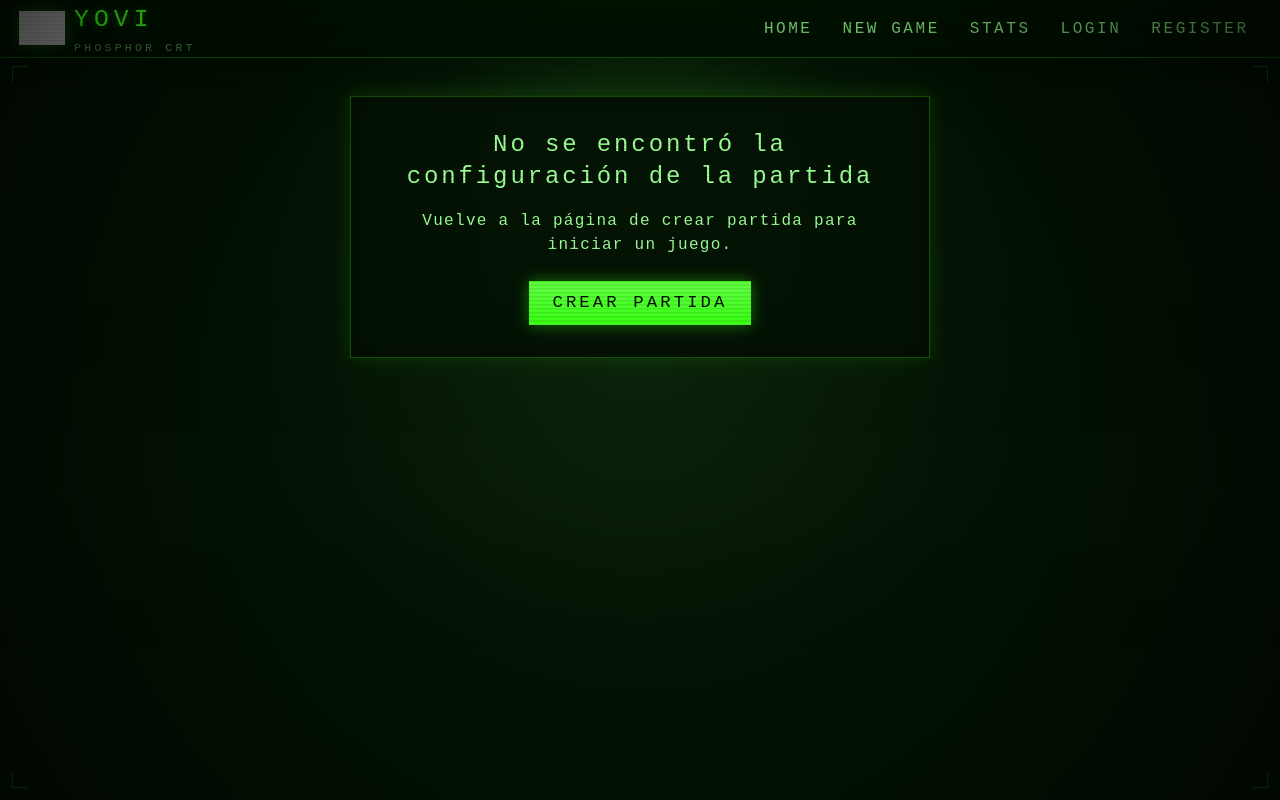
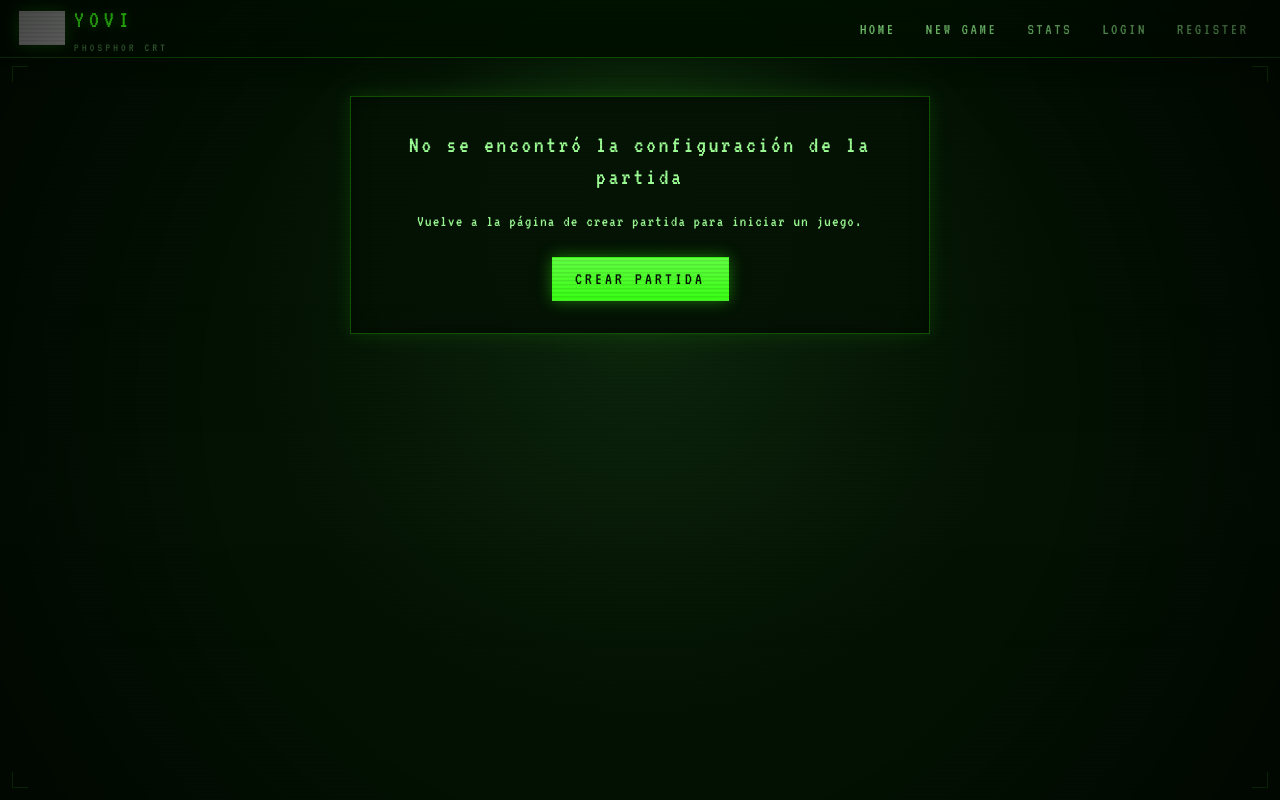
Before and after one commit to Arquisoft/yovi_es1c, a React app in the folder webapp/: page /gamey in a window 1280 px wide. Built offline with nearby package versions, Linux system fonts and the light colour scheme; no server answers; grey boxes are pictures that could not be loaded; the HTML template or start-up script is replaced by a standard one.

Commit message:
Estructura principal actualizada

```diff
--- a/webapp/package.json
+++ b/webapp/package.json
@@ -1,4 +1,3 @@
-
 {
   "name": "webapp",
   "private": true,
@@ -54,7 +53,7 @@
     "typescript": "~5.9.3",
     "typescript-eslint": "^8.46.4",
     "vite": "^7.2.4",
-    "vitest": "^4.0.18",
+    "vitest": "^4.1.0",
     "vitest-sonar-reporter": "^3.0.0"
   }
 }
--- a/webapp/src/app/styles/index.css
+++ b/webapp/src/app/styles/index.css
@@ -1,66 +1,166 @@
+@import url('https://fonts.googleapis.com/css2?family=VT323&display=swap');
+
 :root {
-  font-family: system-ui, Avenir, Helvetica, Arial, sans-serif;
+  --phosphor-bg: #031103;
+  --phosphor-bg-soft: rgba(4, 18, 4, 0.92);
+  --phosphor-surface: rgba(7, 26, 7, 0.9);
+  --phosphor-surface-strong: rgba(0, 10, 0, 0.94);
+  --phosphor-line: rgba(57, 255, 20, 0.28);
+  --phosphor-line-strong: rgba(57, 255, 20, 0.55);
+  --phosphor-text: #9dff95;
+  --phosphor-text-dim: rgba(157, 255, 149, 0.7);
+  --phosphor-text-faint: rgba(157, 255, 149, 0.42);
+  --phosphor-primary: #39ff14;
+  --phosphor-danger: #ff6666;
+  --phosphor-shadow: 0 0 18px rgba(57, 255, 20, 0.15);
+  --phosphor-shadow-strong: 0 0 32px rgba(57, 255, 20, 0.22);
+  font-family: 'VT323', 'Courier New', monospace;
   line-height: 1.5;
   font-weight: 400;
-
-  color-scheme: light dark;
-  color: rgba(255, 255, 255, 0.87);
-  background-color: #242424;
-
+  color: var(--phosphor-text);
+  background-color: var(--phosphor-bg);
   font-synthesis: none;
   text-rendering: optimizeLegibility;
   -webkit-font-smoothing: antialiased;
   -moz-osx-font-smoothing: grayscale;
 }
 
-a {
-  font-weight: 500;
-  color: #646cff;
-  text-decoration: inherit;
-}
-a:hover {
-  color: #535bf2;
+html,
+body {
+  margin: 0;
+  padding: 0;
+  min-width: 320px;
+  min-height: 100vh;
+  background:
+    radial-gradient(circle at 50% 18%, rgba(58, 133, 40, 0.22), transparent 30%),
+    radial-gradient(circle at 50% 35%, rgba(13, 51, 13, 0.6), transparent 46%),
+    var(--phosphor-bg);
+  color: var(--phosphor-text);
 }
 
 body {
-  margin: 0;
-  min-width: 320px;
+  overflow-x: hidden;
+}
+
+#root {
   min-height: 100vh;
 }
 
-h1 {
-  font-size: 3.2em;
-  line-height: 1.1;
+* {
+  box-sizing: border-box;
 }
 
-button {
-  border-radius: 8px;
-  border: 1px solid transparent;
-  padding: 0.6em 1.2em;
-  font-size: 1em;
-  font-weight: 500;
-  font-family: inherit;
-  background-color: #1a1a1a;
-  cursor: pointer;
-  transition: border-color 0.25s;
-}
-button:hover {
-  border-color: #646cff;
-}
-button:focus,
-button:focus-visible {
-  outline: 4px auto -webkit-focus-ring-color;
+*::selection {
+  background: rgba(57, 255, 20, 0.25);
+  color: var(--phosphor-text);
 }
 
-@media (prefers-color-scheme: light) {
-  :root {
-    color: #213547;
-    background-color: #ffffff;
-  }
-  a:hover {
-    color: #747bff;
-  }
-  button {
-    background-color: #f9f9f9;
-  }
+::-webkit-scrollbar {
+  width: 6px;
+  height: 6px;
+  background: rgba(4, 18, 4, 0.9);
 }
+
+::-webkit-scrollbar-thumb {
+  background: rgba(57, 255, 20, 0.4);
+  border-radius: 999px;
+}
+
+::-webkit-scrollbar-thumb:hover {
+  background: rgba(57, 255, 20, 0.65);
+}
+
+a {
+  color: var(--phosphor-text);
+  text-decoration: none;
+}
+
+a:hover {
+  text-shadow: 0 0 8px rgba(57, 255, 20, 0.45);
+}
+
+button,
+input,
+textarea,
+select {
+  font: inherit;
+}
+
+input,
+textarea {
+  caret-color: var(--phosphor-primary);
+}
+
+.crt-panel {
+  position: relative;
+  background: linear-gradient(180deg, rgba(9, 28, 9, 0.96) 0%, rgba(2, 14, 2, 0.92) 100%);
+  border: 1px solid var(--phosphor-line);
+  box-shadow: var(--phosphor-shadow), inset 0 0 22px rgba(0, 0, 0, 0.45);
+}
+
+.crt-panel::before,
+.crt-panel::after {
+  content: '';
+  position: absolute;
+  width: 14px;
+  height: 14px;
+  pointer-events: none;
+  opacity: 0.78;
+}
+
+.crt-panel::before {
+  top: 0;
+  left: 0;
+  border-top: 1px solid var(--phosphor-line-strong);
+  border-left: 1px solid var(--phosphor-line-strong);
+}
+
+.crt-panel::after {
+  right: 0;
+  bottom: 0;
+  border-right: 1px solid var(--phosphor-line-strong);
+  border-bottom: 1px solid var(--phosphor-line-strong);
+}
+
+.crt-screen-label {
+  color: var(--phosphor-text-faint);
+  letter-spacing: 0.35em;
+  text-transform: uppercase;
+}
+
+.crt-heading {
+  color: var(--phosphor-primary);
+  text-transform: uppercase;
+  letter-spacing: 0.16em;
+  text-shadow: 0 0 12px rgba(57, 255, 20, 0.4);
+}
+
+.crt-muted {
+  color: var(--phosphor-text-faint);
+}
+
+.crt-blink {
+  animation: crtBlink 1.25s steps(1, end) infinite;
+}
+
+.crt-flicker {
+  animation: crtFlicker 7s linear infinite;
+}
+
+@keyframes crtBlink {
+  0%, 48%, 100% { opacity: 1; }
+  49%, 72% { opacity: 0.2; }
+  73%, 92% { opacity: 0.65; }
+}
+
+@keyframes crtFloat {
+  0%, 100% { transform: translateY(0); }
+  50% { transform: translateY(-3px); }
+}
+
+@keyframes crtFlicker {
+  0%, 17%, 22%, 53%, 100% { opacity: 1; }
+  18%, 20% { opacity: 0.92; }
+  54% { opacity: 0.96; }
+  55% { opacity: 0.88; }
+}
```
Also changed, not shown: 1 other file (tests, documents, lock files or other folders).
